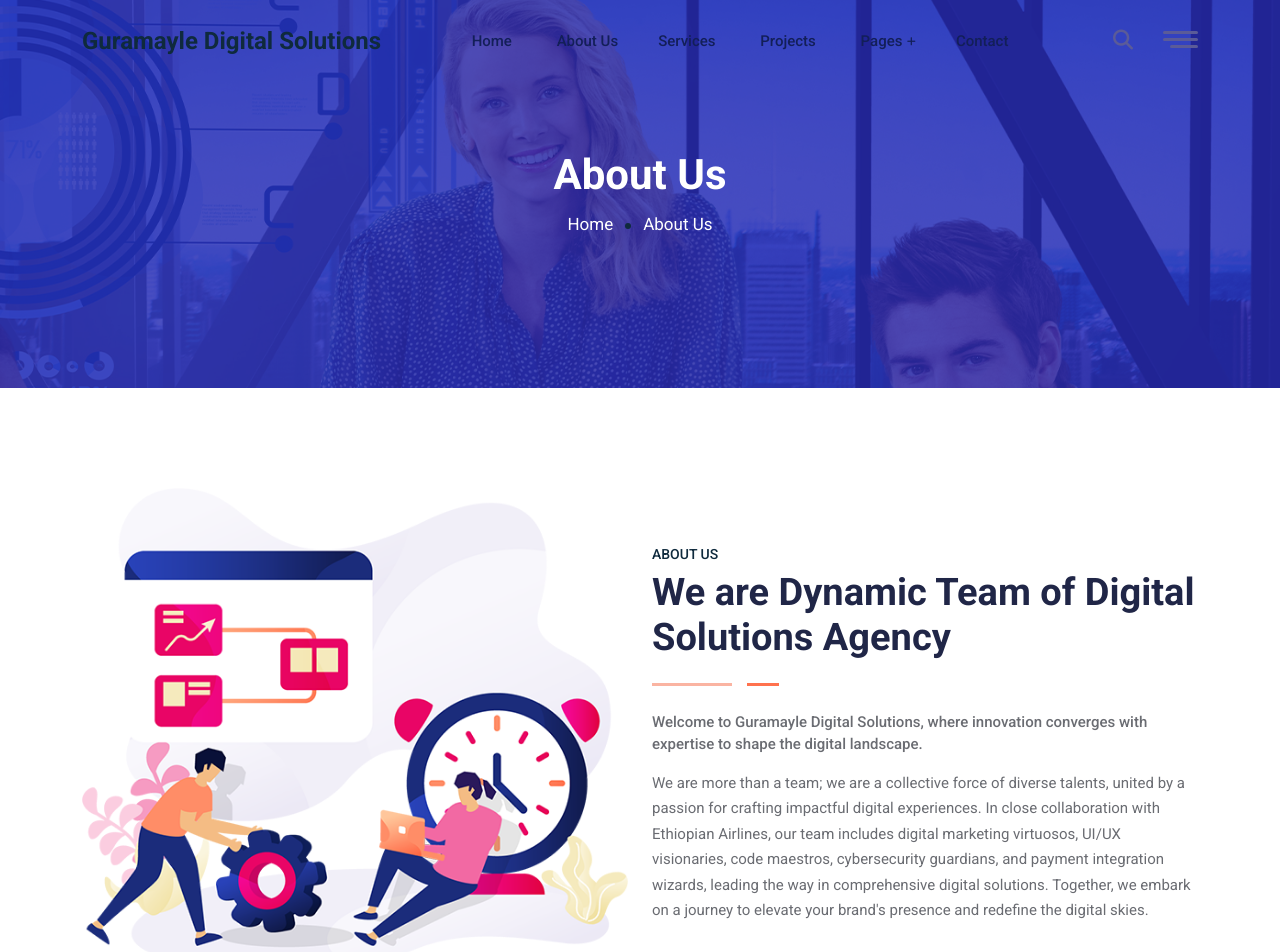
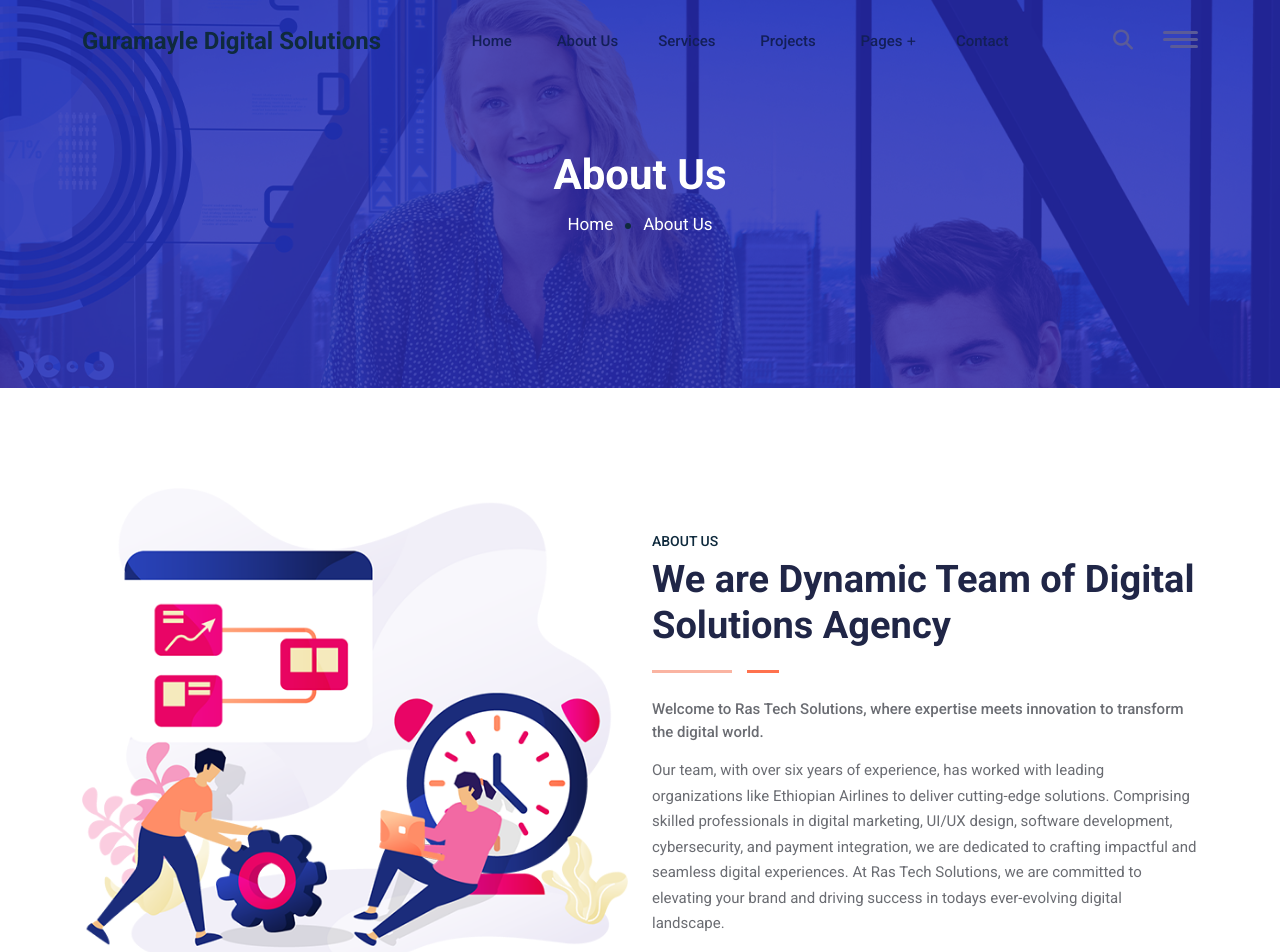
Before and after one commit to henask12/DigitalCraft-Solutions, a Next.js app: page /about-us in a window 1280 px wide. Shown: the top 952 px of the page. Built offline with nearby package versions, Linux system fonts and the light colour scheme.

Commit message:
updated about content

```diff
--- a/components/AboutUs/AboutContent.js
+++ b/components/AboutUs/AboutContent.js
@@ -17,13 +17,18 @@ const AboutContent = () => {
                 <span>About Us</span>
                 <h3>We are Dynamic Team of Digital Solutions Agency</h3>
                 <strong>
-                Welcome to Guramayle Digital Solutions, where innovation converges with expertise to shape the digital landscape.
+                  Welcome to Ras Tech Solutions, where expertise meets
+                  innovation to transform the digital world.{" "}
                 </strong>
                 <p>
-                We are more than a team; we are a collective force of diverse talents, united by a passion for crafting impactful digital experiences.
-                In close collaboration with Ethiopian Airlines, our team includes digital marketing virtuosos, UI/UX visionaries, code maestros, cybersecurity guardians,
-                 and payment integration wizards, leading the way in comprehensive digital solutions.
-                Together, we embark on a journey to elevate your brand's presence and redefine the digital skies.
+                  Our team, with over six years of experience, has worked with
+                  leading organizations like Ethiopian Airlines to deliver
+                  cutting-edge solutions. Comprising skilled professionals in
+                  digital marketing, UI/UX design, software development,
+                  cybersecurity, and payment integration, we are dedicated to
+                  crafting impactful and seamless digital experiences. At Ras
+                  Tech Solutions, we are committed to elevating your brand and
+                  driving success in todays ever-evolving digital landscape.
                 </p>
               </div>
 
```
